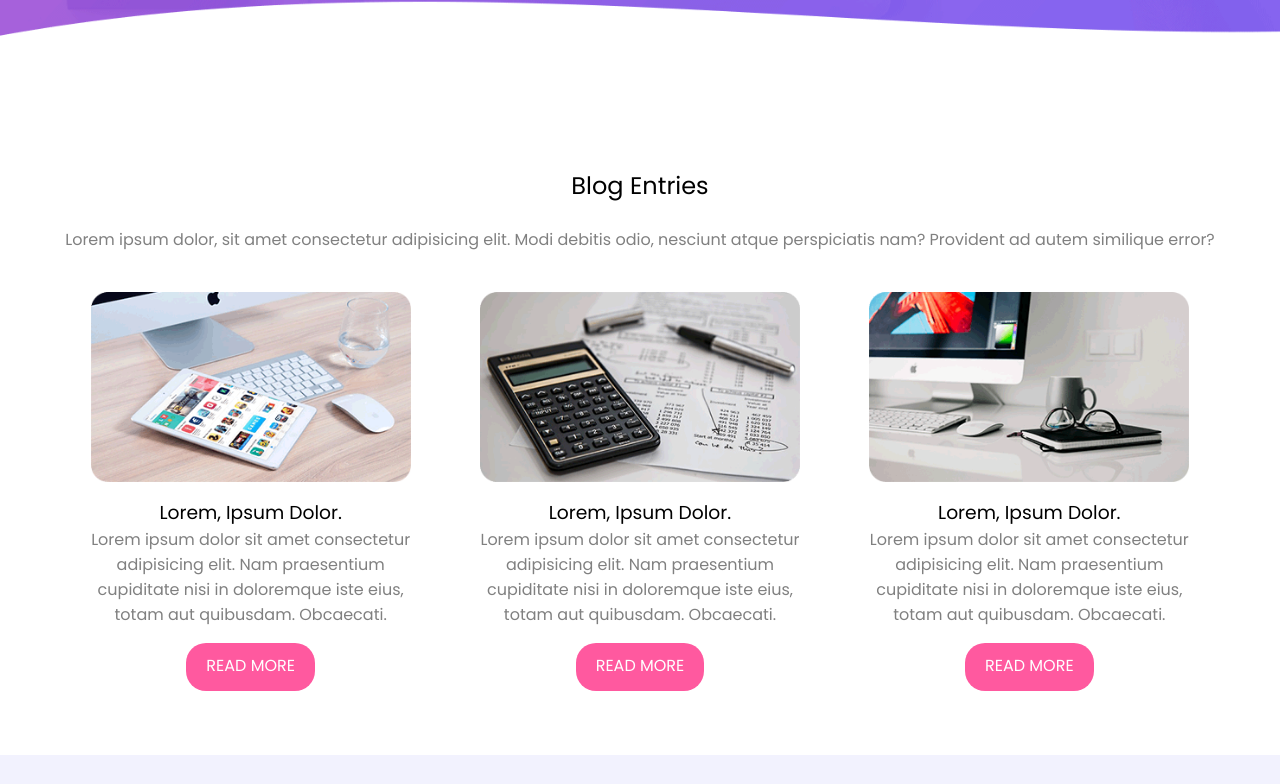
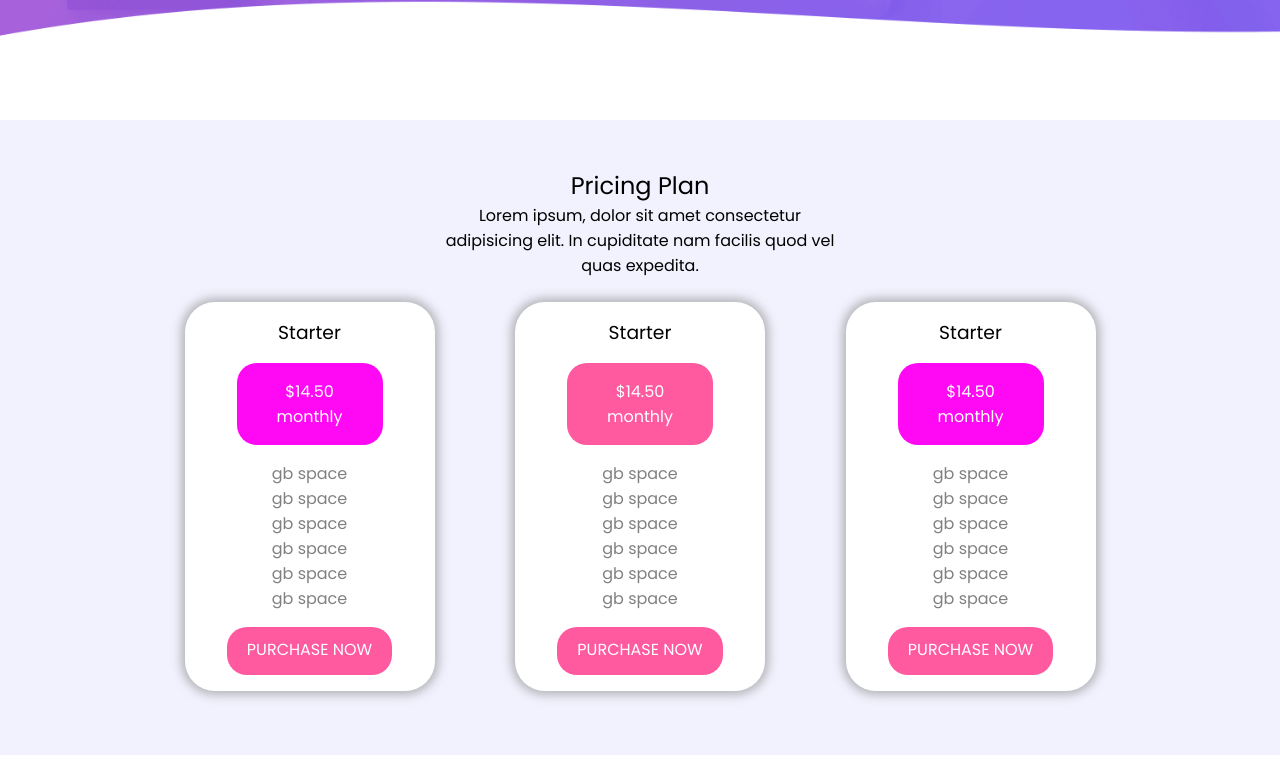
Before and after one commit to MalikAbdCom/malik-tugas-html-css, a plain HTML site: page index.html in a window 1280 px wide. Shown: the part 680-1464 px from the top of the page. Drawn offline with Linux system fonts and the light colour scheme.

Commit message:
PRICING PLAN, done

```diff
--- a/index.html
+++ b/index.html
@@ -53,14 +53,94 @@
         </ul>
     </nav>
     <!--                    end of navigation -->
+
+    <!--                    pricing plans -->
+    <section class="pricing-plan">
+        <div class="section-center pricing-plan_center">
+            <!-- == -->
+            <div class="pricing-plan_title">
+                <h2>pricing plan</h2>
+                <p>Lorem ipsum, dolor sit amet consectetur adipisicing elit. In cupiditate nam facilis quod vel quas
+                    expedita.</p>
+            </div>
+            <!-- == -->
+            <div class="pricing-plan_container">
+                <!-- pricing plan single item -->
+                <div class="pricing-plan_item">
+                    <div class="pricing-plan_card">
+                        <h3>starter</h3>
+                        <div class="pricing-plan_price">
+                            <p>&dollar;14.50</p>
+                            <p>monthly</p>
+                        </div>
+                        <div class="pricing-plan_description">
+                            <p>gb space</p>
+                            <p>gb space</p>
+                            <p>gb space</p>
+                            <p>gb space</p>
+                            <p>gb space</p>
+                            <p>gb space</p>
+                        </div>
+                        <a href="index.html" class="button">purchase now</a>
+                    </div>
+                </div>
+                <!-- end of pricing plan single item -->
+                <!-- pricing plan single item -->
+                <div class="pricing-plan_item">
+                    <div class="pricing-plan_card">
+                        <h3>starter</h3>
+                        <div class="pricing-plan_price pricing-plan_price-mid">
+                            <p>&dollar;14.50</p>
+                            <p>monthly</p>
+                        </div>
+                        <div class="pricing-plan_description">
+                            <p>gb space</p>
+                            <p>gb space</p>
+                            <p>gb space</p>
+                            <p>gb space</p>
+                            <p>gb space</p>
+                            <p>gb space</p>
+                        </div>
+                        <a href="index.html" class="button">purchase now</a>
+                    </div>
+                </div>
+                <!-- end of pricing plan single item -->
+                <!-- pricing plan single item -->
+                <div class="pricing-plan_item">
+                    <div class="pricing-plan_card">
+                        <h3>starter</h3>
+                        <div class="pricing-plan_price">
+                            <p>&dollar;14.50</p>
+                            <p>monthly</p>
+                        </div>
+                        <div class="pricing-plan_description">
+                            <p>gb space</p>
+                            <p>gb space</p>
+                            <p>gb space</p>
+                            <p>gb space</p>
+                            <p>gb space</p>
+                            <p>gb space</p>
+                        </div>
+                        <a href="index.html" class="button">purchase now</a>
+                    </div>
+                </div>
+                <!-- end of pricing plan single item -->
+
+            </div>
+        </div>
+    </section>
+    <!--                    end of pricing plans -->
+
     <!--                    blog endtries -->
     <section class="blog-entries">
         <div class="section-center">
+            <!-- === -->
             <div class="blog-entries_title">
                 <h2>blog entries</h2>
                 <p>Lorem ipsum dolor, sit amet consectetur adipisicing elit. Modi debitis odio, nesciunt atque
                     perspiciatis nam? Provident ad autem similique error?</p>
             </div>
+            <!-- === -->
             <div class="blog-entries_cards">
                 <!-- single item -->
                 <div class="blog-entries_cards-item">
@@ -97,10 +177,12 @@
     <!--                    contact us -->
     <section class="contact-us">
         <div class="section-center ">
+            <!-- == -->
             <div class="contact-us_title">
                 <h3>talk to us</h3>
                 <p>Lorem ipsum dolor sit amet consectetur adipisicing elit. Doloremque, temporibus enim.</p>
             </div>
+            <!-- == -->
             <div class="form form_big-screen">
                 <div>
                     <h4>keep in touch</h4>
@@ -118,6 +200,7 @@
                     <input class="button contact-form_button" type="submit" value="send message">
                 </form>
             </div>
+            <!-- == -->
         </div>
     </section>
     <!--                    end of contact us -->
--- a/style/style.css
+++ b/style/style.css
@@ -186,7 +186,66 @@ header {
 
 /*          end of header */
 
-/*          blog entries */
+/*          pricing plan */
+.pricing-plan {
+  background-color: #f2f2fe;
+  text-align: center;
+  padding: 3rem 0 2rem 0;
+}
+.pricing-plan_center {
+  width: 80%;
+}
+.pricing-plan_title {
+  margin-bottom: 1.5rem;
+}
+.pricing-plan_title p {
+  max-width: 400px;
+  margin-inline: auto;
+}
+.pricing-plan_item {
+  transition: box-shadow 300ms ease-out;
+  background-color: white;
+  width: 100%;
+  display: inline-block;
+  margin-bottom: 2rem;
+  padding: 1rem 2rem;
+  border-radius: 30px;
+  box-shadow: 0px 0px 10px 4px rgba(122, 122, 122, 0.5);
+}
+.pricing-plan_item:hover {
+  box-shadow: -2px 10px 15px 4px rgba(122, 122, 122, 0.5);
+}
+.pricing-plan_card h3,
+.pricing-plan_description {
+  margin-bottom: 1rem;
+}
+.pricing-plan_price {
+  padding: 1rem 2rem;
+  background-color: #ff08f3;
+  margin-inline: 20px;
+  border-radius: 20px;
+  color: white;
+  margin-bottom: 1rem;
+}
+.pricing-plan_price-mid {
+  background-color: #ff599f;
+}
+.pricing-plan_description p {
+  color: grey;
+}
+/* == */
+@media screen and (min-width: 768px) {
+  .pricing-plan_container {
+    display: flex;
+    flex-wrap: wrap;
+    gap: 1.5rem;
+    justify-content: space-evenly;
+  }
+  .pricing-plan_item {
+    max-width: 250px;
+  }
+}
+/* end of pricing plan */ /* blog entries */
 .blog-entries {
   padding: 3rem 0;
   text-align: center;
```
